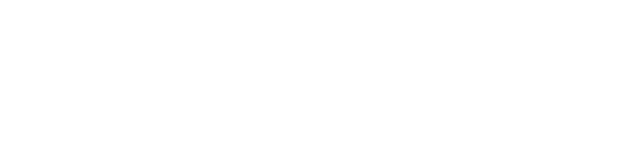
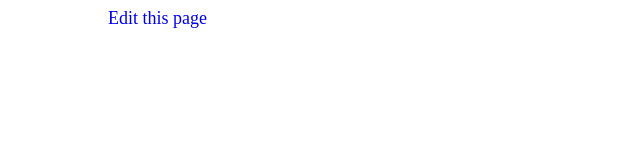
Before and after one commit to MANOJ-M-01/Documentation, a plain HTML site: page index.html in a window 1280 px wide. Shown: the whole page, without its empty margins (0-640 px from the left). Drawn offline with Linux system fonts and the light colour scheme.

Commit message:
Update index.html

```diff
--- a/index.html
+++ b/index.html
@@ -7,7 +7,16 @@
   <title>Documentation</title>
     <script type="module" src="https://cdn.jsdelivr.net/gh/zerodevx/zero-md@2/dist/zero-md.min.js"></script>
 </head>
+<style>
+  a{
+    margin:30px 0 40px 100px;
+    text-decoration: none;
+    font-size: 18px;
+  }
+</style>
 <body>
+
   <zero-md src="https://raw.githubusercontent.com/MANOJ-M-01/Documentation/master/docs/index.md"></zero-md>
+  <a href="https://github.com/MANOJ-M-01/Documentation/blob/main/docs/index.md">Edit this page</a>
 </body>
 </html>
```
